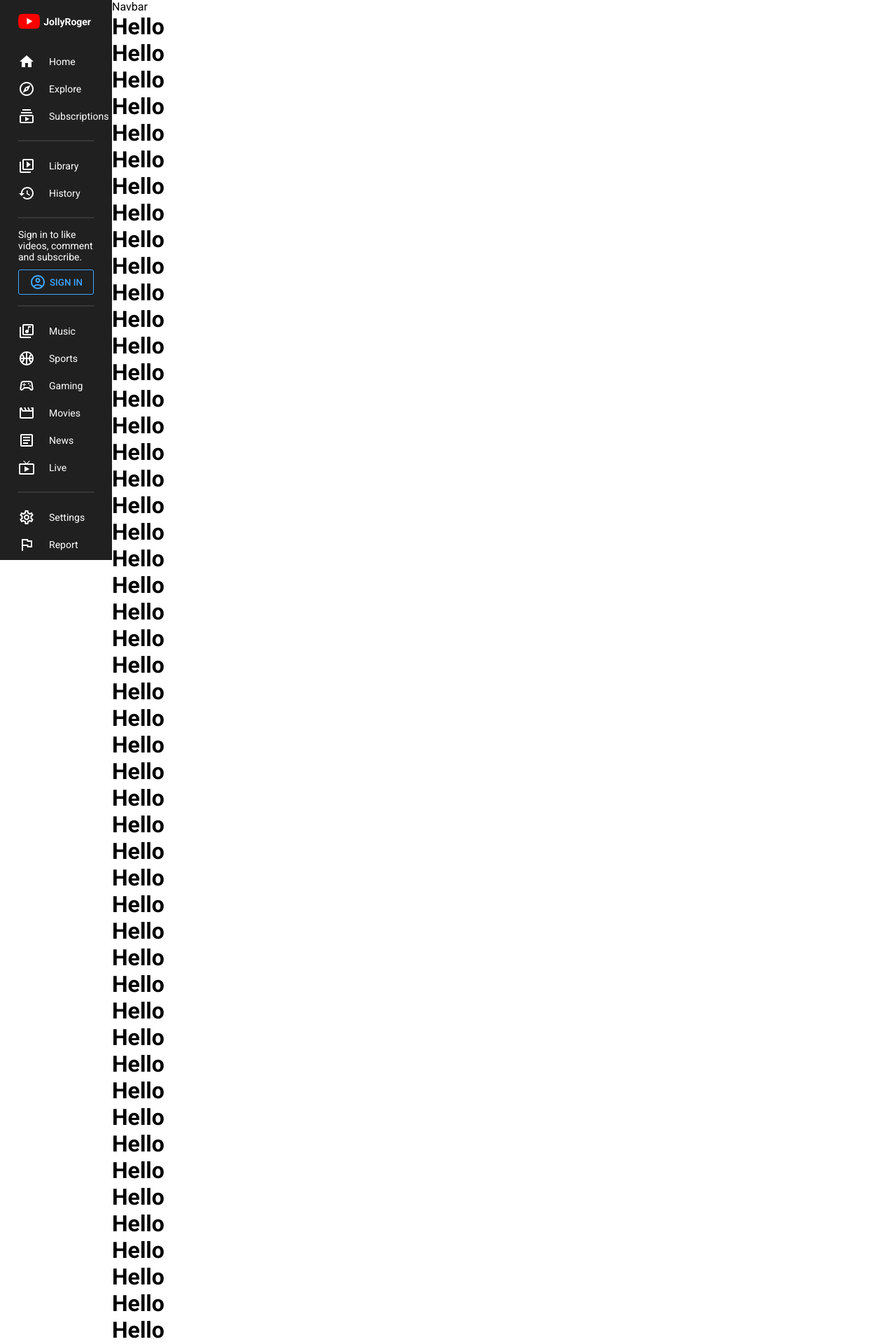
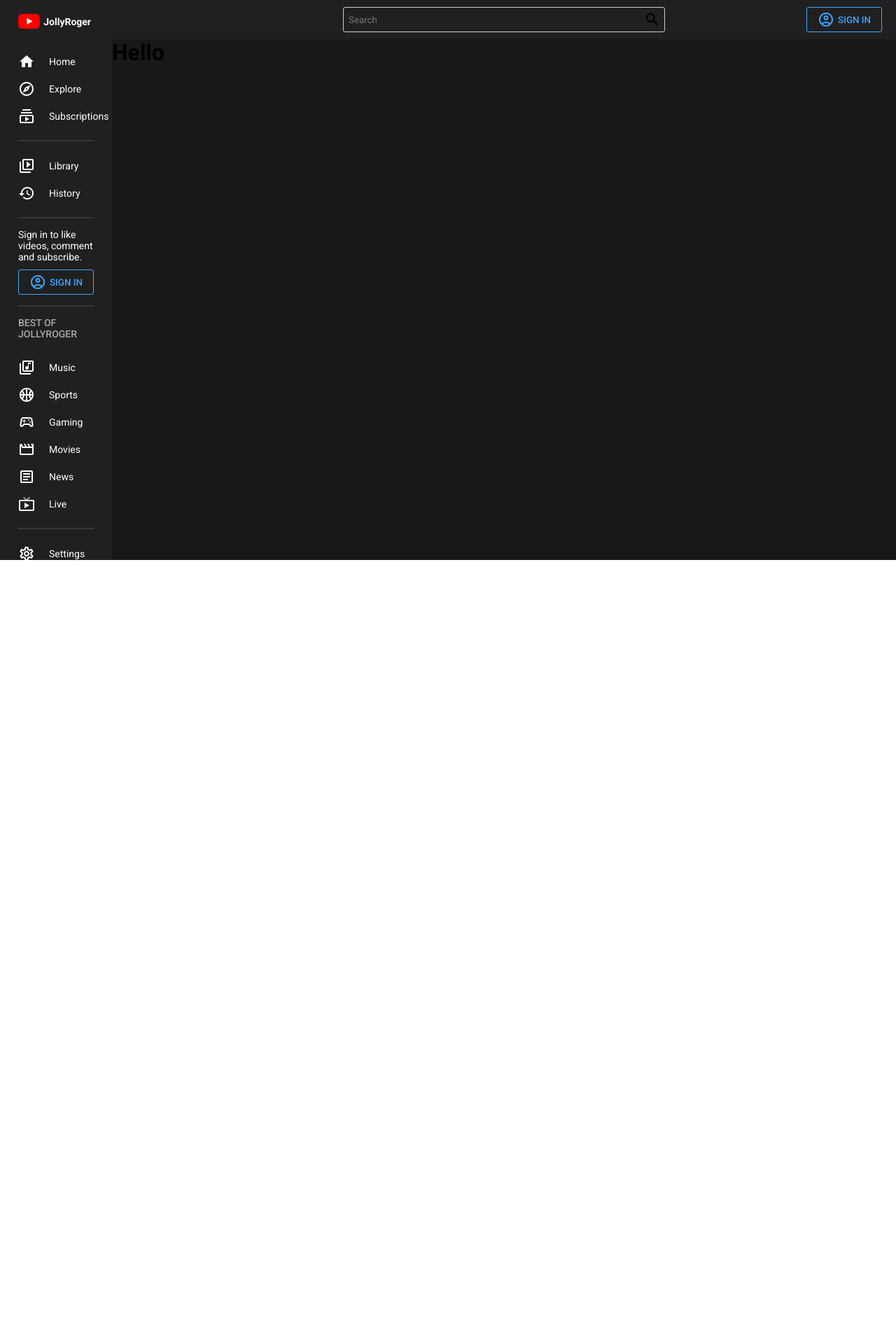
Before and after one commit to sadanmian/Video-Sharing-App, a React (Create React App) app: page /video/test in a window 1280 px wide. Shown: the top 1920 px of the page at 70% size. After the commit the page ends 800 px from the top, so only its background shows below. Built offline with nearby package versions, Linux system fonts and the light colour scheme.

Commit message:
Navbar and dark theme

```diff
--- a/public/index.html
+++ b/public/index.html
@@ -16,11 +16,11 @@
     }
 
     ::-webkit-scrollbar {
-      width: 3px;
+      width: 0px;
     }
 
     ::-webkit-scrollbar-track {
-      background-color: black;
+      background-color: gray;
     }
 
     ::-webkit-scrollbar-thumb {
--- a/src/App.js
+++ b/src/App.js
@@ -1,6 +1,8 @@
-import { styled } from "styled-components";
+import { ThemeProvider, styled } from "styled-components";
 import { Menu } from "./components/Menu";
 import { Navbar } from "./components/Navbar";
+import { darkTheme, lightTheme } from "./utils/Theme";
+import { useState } from "react";
 
 const Container = styled.div`
   display: flex;
@@ -8,87 +10,24 @@
 
 const Main = styled.div`
   flex: 7;
+  background-color: ${({ theme }) => theme.bg};
 `;
 const Wrapper = styled.div``;
 
 function App() {
+  const [darkMode, setDarkMode] = useState(true);
   return (
+    <ThemeProvider theme={darkMode ? darkTheme : lightTheme}>
       <Container className="App">
-      <Menu />
+        <Menu darkMode={darkMode} setDarkMode={setDarkMode} />
         <Main>
           <Navbar />
           <Wrapper>
             <h1>Hello</h1>
-          <h1>Hello</h1>
-          <h1>Hello</h1>
-          <h1>Hello</h1>
-          <h1>Hello</h1>
-          <h1>Hello</h1>
-          <h1>Hello</h1>
-          <h1>Hello</h1>
-          <h1>Hello</h1>
-          <h1>Hello</h1>
-          <h1>Hello</h1>
-          <h1>Hello</h1>
-          <h1>Hello</h1>
-          <h1>Hello</h1>
-          <h1>Hello</h1>
-          <h1>Hello</h1>
-          <h1>Hello</h1>
-          <h1>Hello</h1>
-          <h1>Hello</h1>
-          <h1>Hello</h1>
-          <h1>Hello</h1>
-          <h1>Hello</h1>
-          <h1>Hello</h1>
-          <h1>Hello</h1>
-          <h1>Hello</h1>
-          <h1>Hello</h1>
-          <h1>Hello</h1>
-          <h1>Hello</h1>
-          <h1>Hello</h1>
-          <h1>Hello</h1>
-          <h1>Hello</h1>
-          <h1>Hello</h1>
-          <h1>Hello</h1>
-          <h1>Hello</h1>
-          <h1>Hello</h1>
-          <h1>Hello</h1>
-          <h1>Hello</h1>
-          <h1>Hello</h1>
-          <h1>Hello</h1>
-          <h1>Hello</h1>
-          <h1>Hello</h1>
-          <h1>Hello</h1>
-          <h1>Hello</h1>
-          <h1>Hello</h1>
-          <h1>Hello</h1>
-          <h1>Hello</h1>
-          <h1>Hello</h1>
-          <h1>Hello</h1>
-          <h1>Hello</h1>
-          <h1>Hello</h1>
-          <h1>Hello</h1>
-          <h1>Hello</h1>
-          <h1>Hello</h1>
-          <h1>Hello</h1>
-          <h1>Hello</h1>
-          <h1>Hello</h1>
-          <h1>Hello</h1>
-          <h1>Hello</h1>
-          <h1>Hello</h1>
-          <h1>Hello</h1>
-          <h1>Hello</h1>
-          <h1>Hello</h1>
-          <h1>Hello</h1>
-          <h1>Hello</h1>
-          <h1>Hello</h1>
-          <h1>Hello</h1>
-          <h1>Hello</h1>
-          <h1>Hello</h1>
           </Wrapper>
         </Main>
       </Container>
+    </ThemeProvider>
   );
 }
 
--- a/src/components/Menu.jsx
+++ b/src/components/Menu.jsx
@@ -22,9 +22,9 @@
 
 const Container = styled.div`
   flex: 1;
-  background-color: #202020;
+  background-color: ${({ theme }) => theme.bgLighter};
   height: 100vh;
-  color: white;
+  color: ${({ theme }) => theme.text};
   font-size: 14px;
   position: sticky;
   top: 0;
@@ -58,7 +58,7 @@
 
 const Hr = styled.hr`
   margin: 15px 0px;
-  border: 0.5px solid #373737;
+  border: 0.5px solid ${({ theme }) => theme.soft};
 `;
 
 const Login = styled.div``;
@@ -77,7 +77,14 @@
   gap: 5px;
 `;
 
-export const Menu = () => {
+const Title = styled.h2`
+  font-size: 14px;
+  font-weight: 500;
+  color: #aaaaaa;
+  margin-bottom: 20px;
+`;
+
+export const Menu = ({ setDarkMode, darkMode }) => {
   return (
     <Container>
       <Wrapper>
@@ -115,6 +122,7 @@
           </Button>
         </Login>
         <Hr />
+        <Title>BEST OF JOLLYROGER</Title>
         <Item>
           <LibraryMusicOutlined />
           Music
@@ -152,7 +160,7 @@
           <HelpOutlineOutlined />
           Help
         </Item>
-        <Item>
+        <Item onClick={() => setDarkMode(!darkMode)}>
           <SettingsBrightnessOutlined />
           Light Mode
         </Item>
--- a/src/components/Navbar.jsx
+++ b/src/components/Navbar.jsx
@@ -1,7 +1,71 @@
-import React from 'react'
+import { AccountCircleOutlined, SearchOutlined } from "@mui/icons-material";
+import React from "react";
+import { styled } from "styled-components";
+
+const Container = styled.div`
+  position: sticky;
+  top: 0;
+  background-color: ${({ theme }) => theme.bgLighter};
+  height: 56px;
+`;
+
+const Wrapper = styled.div`
+  display: flex;
+  align-items: center;
+  height: 100%;
+  justify-content: flex-end;
+  padding: 0px 20px;
+  position: relative;
+`;
+
+const Search = styled.div`
+  width: 40%;
+  position: absolute;
+  left: 0;
+  right: 0;
+  margin: auto;
+  display: flex;
+  align-items: center;
+  justify-content: space-between;
+  padding: 5px;
+  border: 1px solid #ccc;
+  border-radius: 3px;
+`;
+
+const Input = styled.input`
+  border: none;
+  background-color: transparent;
+  width: 100%;
+  outline: none;
+`;
+
+const Button = styled.button`
+  padding: 5px 15px;
+  background-color: transparent;
+  border: 1px solid #3ea6ff;
+  color: #3ea6ff;
+  border-radius: 3px;
+  font-weight: 500;
+  cursor: pointer;
+  /* margin-top: 10px; */
+  display: flex;
+  align-items: center;
+  gap: 5px;
+`;
 
 export const Navbar = () => {
   return (
-    <div>Navbar</div>
-  )
-}
+    <Container>
+      <Wrapper>
+        <Search>
+          <Input placeholder="Search" />
+          <SearchOutlined />
+        </Search>
+        <Button>
+          <AccountCircleOutlined />
+          SIGN IN
+        </Button>
+      </Wrapper>
+    </Container>
+  );
+};
--- /dev/null
+++ b/src/utils/Theme.js
@@ -0,0 +1,14 @@
+export const darkTheme = {
+  bg: "#181818",
+  bgLighter: "#202020",
+  text: "white",
+  textSoft: "#aaaaaa",
+  soft: "#373737",
+};
+export const lightTheme = {
+  bg: "#f9f9f9",
+  bgLighter: "#white",
+  text: "black",
+  textSoft: "#606060",
+  soft: "#f5f5f5",
+};
```
Lines whose indentation alone changed are shown as unchanged.
